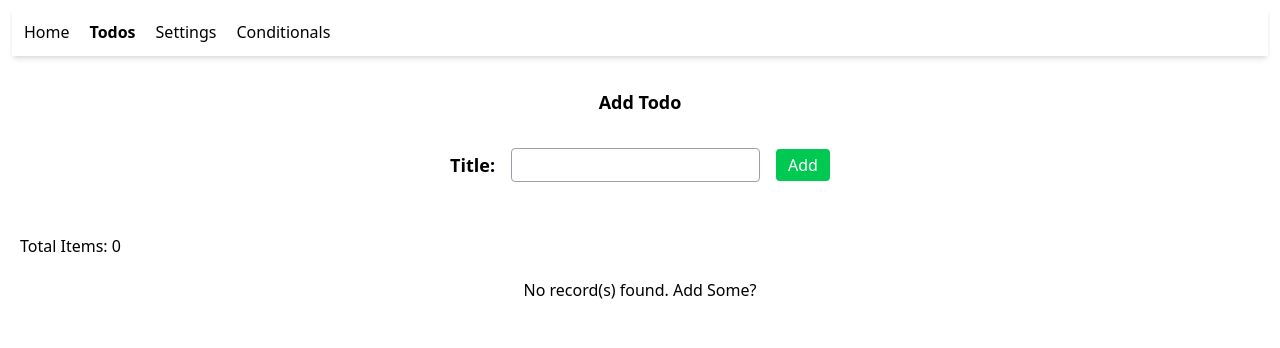
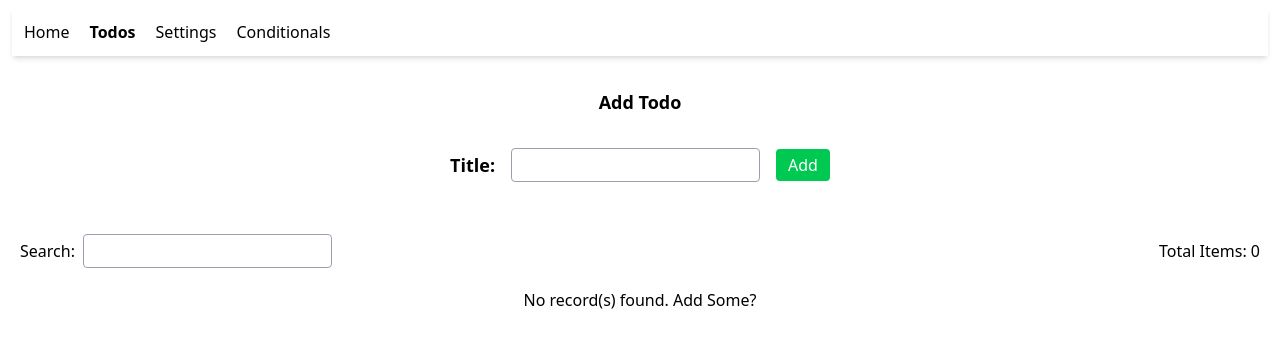
Before and after one commit to alonzojoe/ad-ts, a React (Vite) app: page /todos in a window 1280 px wide. Shown: the top 348 px of the page. Built offline with nearby package versions, Linux system fonts and the light colour scheme.

Commit message:
modify TodoList add search bar inline of Total Items.

```diff
--- a/src/components/Todos/TodoLists.tsx
+++ b/src/components/Todos/TodoLists.tsx
@@ -6,7 +6,14 @@ const TodoLists = () => {
 
   return (
     <div className="my-5 w-full py-3 px-2 grid grid-cols-1 md:grid-cols-3 xl:grid-cols-4 gap-5">
-      <div className="col-span-full text-left">
+      <div className="col-span-full flex justify-between items-center flex-wrap">
+        <div className="flex items-center gap-2">
+          <h3>Search:</h3>
+          <input
+            className="border border-gray-400 txt-base py-1 px-2 rounded outline-0 focus:ring-0"
+            type="text"
+          />
+        </div>
         <h3>Total Items: {todos.length}</h3>
       </div>
       {todos.length === 0 ? (
```
